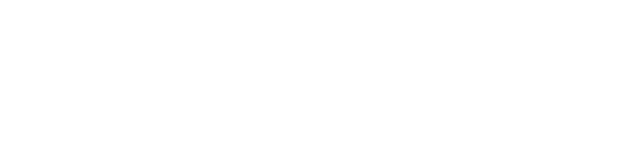
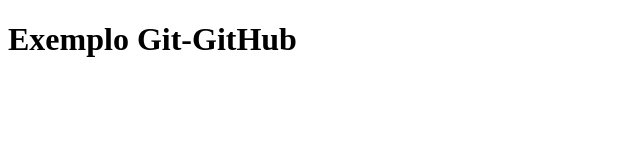
Before and after one commit to EricksonMarinho/ExemploQuinta, a plain HTML site: page index.html in a window 1280 px wide. Shown: the whole page, without its empty margins (0-640 px from the left). Drawn offline with Linux system fonts and the light colour scheme.

Commit message:
Adição do cabeçalho

```diff
--- a/index.html
+++ b/index.html
@@ -7,6 +7,8 @@
     <title>Document</title>
 </head>
 <body>
+    <h1>Exemplo Git-GitHub</h1>
+
 
 </body>
 </html>
```
